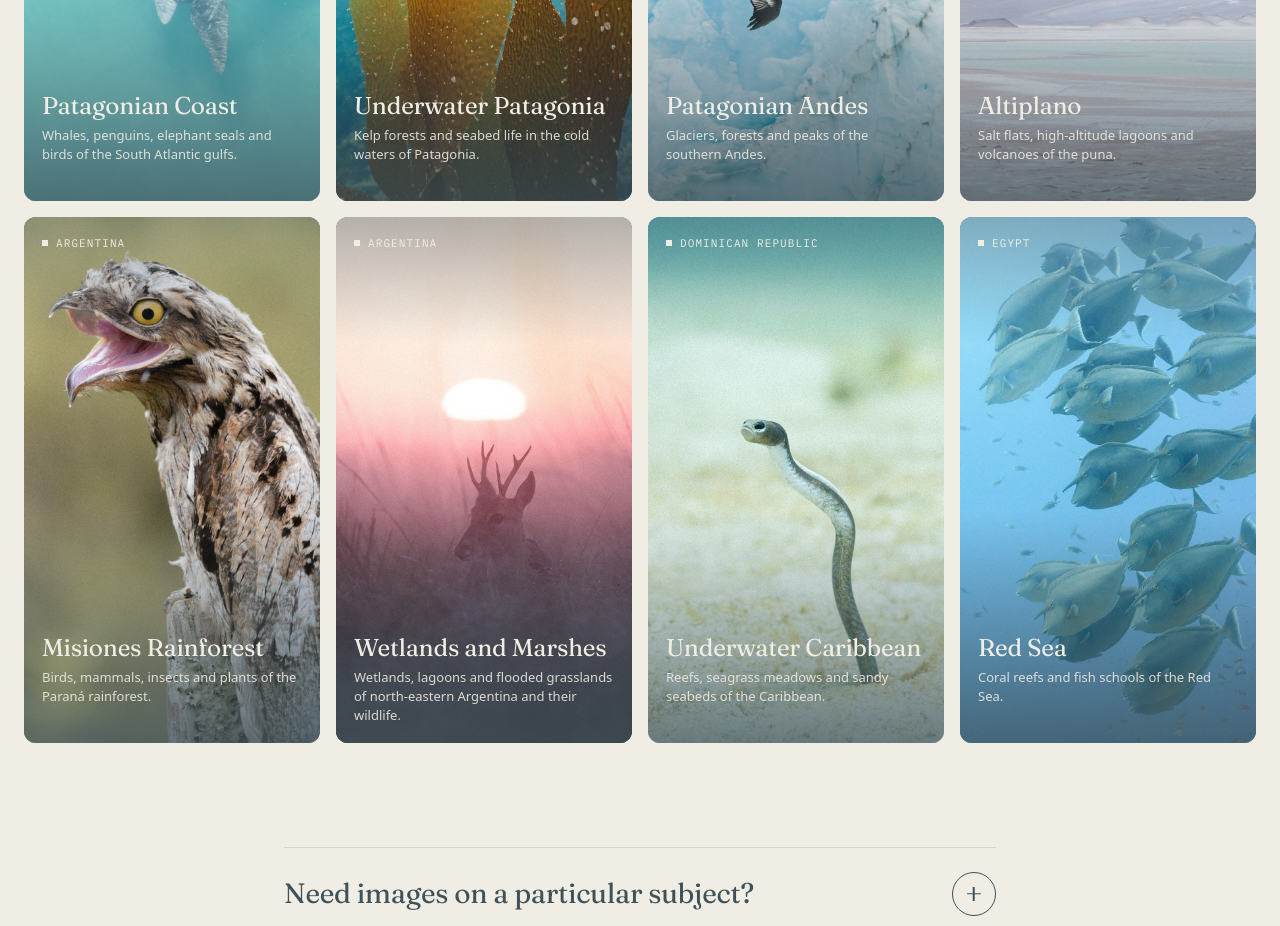
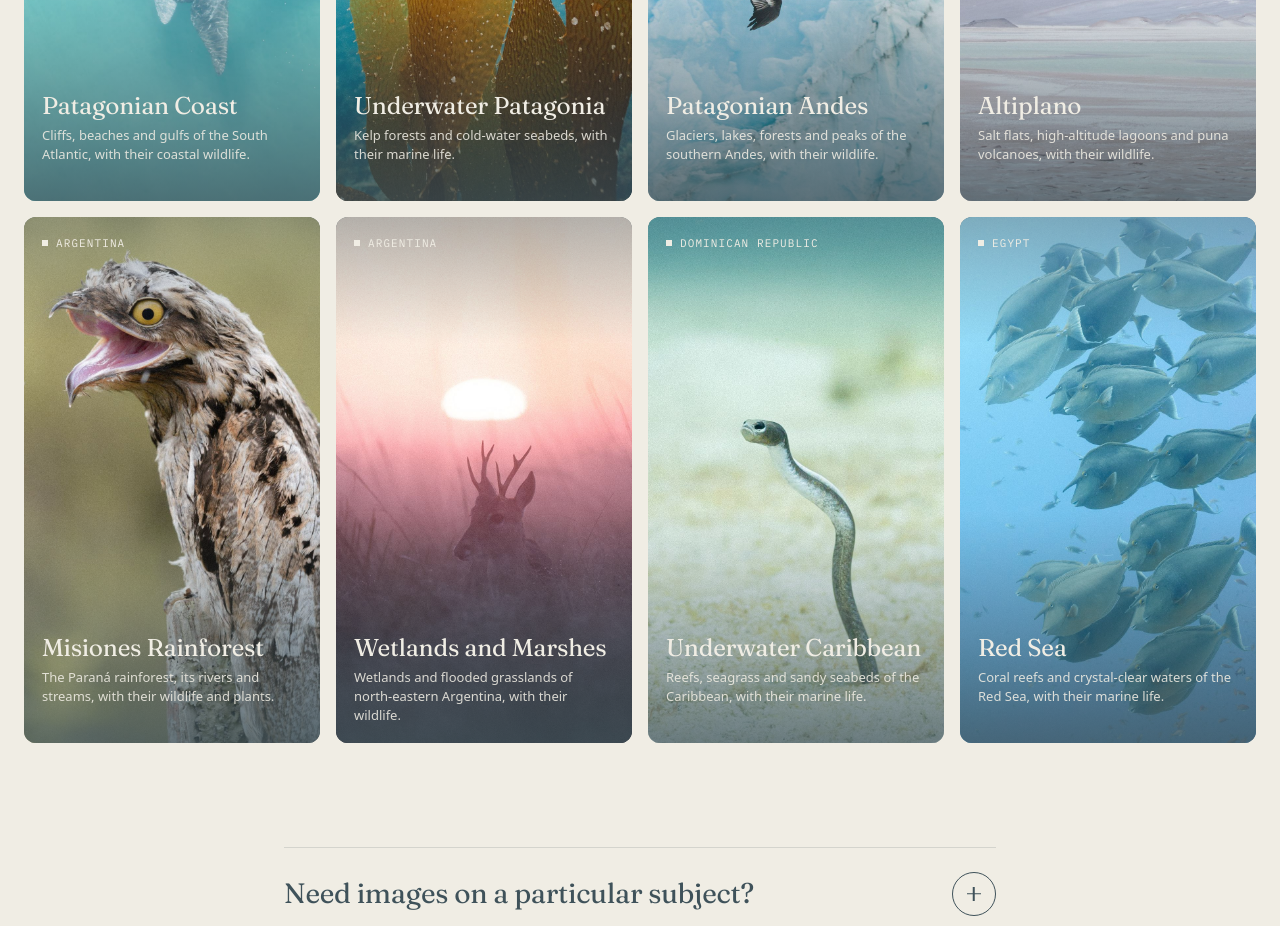
Before and after one commit to lyrawildlife/lyrawildlife.org, a plain HTML site: page sitio/mirada-natural/colecciones/index.html in a window 1280 px wide. Shown: the part 780-1706 px from the top of the page. Drawn offline with Linux system fonts and the light colour scheme; a web font is replaced by a local one.

Commit message:
Mirada Natural: descripciones de colecciones con un panorama general de paisajes y fauna
Sin especies ni lugares puntuales, por si la colección no los tiene. La regla queda
en LEEME.md y en el comentario de la grilla.

Co-Authored-By: Claude Opus 5.5 <noreply@anthropic.com>
Claude-Session: https://claude.ai/code/session_01N2UifehC87cNA9v8VXqn2d

```diff
--- a/sitio/mirada-natural/colecciones/index.html
+++ b/sitio/mirada-natural/colecciones/index.html
@@ -79,7 +79,7 @@
         <span class="tarjeta-cat"><span class="es">Argentina</span><span class="en">Argentina</span></span>
         <span class="tarjeta-texto">
           <span class="tarjeta-titulo"><span class="es">Costa Patagónica</span><span class="en">Patagonian Coast</span></span>
-          <span class="tarjeta-sub"><span class="es">Ballenas, pingüinos, elefantes marinos y aves de los golfos del Atlántico Sur.</span><span class="en">Whales, penguins, elephant seals and birds of the South Atlantic gulfs.</span></span>
+          <span class="tarjeta-sub"><span class="es">Acantilados, playas y golfos del Atlántico Sur, con su fauna marina y costera.</span><span class="en">Cliffs, beaches and gulfs of the South Atlantic, with their coastal wildlife.</span></span>
         </span>
       </article>
       <article class="tarjeta">
@@ -87,7 +87,7 @@
         <span class="tarjeta-cat"><span class="es">Argentina</span><span class="en">Argentina</span></span>
         <span class="tarjeta-texto">
           <span class="tarjeta-titulo"><span class="es">Patagonia Submarina</span><span class="en">Underwater Patagonia</span></span>
-          <span class="tarjeta-sub"><span class="es">Bosques de macroalgas y vida del fondo en las aguas frías de la Patagonia.</span><span class="en">Kelp forests and seabed life in the cold waters of Patagonia.</span></span>
+          <span class="tarjeta-sub"><span class="es">Bosques de macroalgas y fondos de aguas frías, con su vida marina.</span><span class="en">Kelp forests and cold-water seabeds, with their marine life.</span></span>
         </span>
       </article>
       <article class="tarjeta">
@@ -95,7 +95,7 @@
         <span class="tarjeta-cat"><span class="es">Chile y Argentina</span><span class="en">Chile and Argentina</span></span>
         <span class="tarjeta-texto">
           <span class="tarjeta-titulo"><span class="es">Andes Patagónicos</span><span class="en">Patagonian Andes</span></span>
-          <span class="tarjeta-sub"><span class="es">Glaciares, bosques y cumbres de la cordillera austral.</span><span class="en">Glaciers, forests and peaks of the southern Andes.</span></span>
+          <span class="tarjeta-sub"><span class="es">Glaciares, lagos, bosques y cumbres de la cordillera austral, con su fauna.</span><span class="en">Glaciers, lakes, forests and peaks of the southern Andes, with their wildlife.</span></span>
         </span>
       </article>
       <article class="tarjeta">
@@ -103,7 +103,7 @@
         <span class="tarjeta-cat"><span class="es">Argentina y Chile</span><span class="en">Argentina and Chile</span></span>
         <span class="tarjeta-texto">
           <span class="tarjeta-titulo"><span class="es">Altiplano</span><span class="en">Altiplano</span></span>
-          <span class="tarjeta-sub"><span class="es">Salares, lagunas de altura y volcanes de la puna.</span><span class="en">Salt flats, high-altitude lagoons and volcanoes of the puna.</span></span>
+          <span class="tarjeta-sub"><span class="es">Salares, lagunas de altura y volcanes de la puna, con su fauna.</span><span class="en">Salt flats, high-altitude lagoons and puna volcanoes, with their wildlife.</span></span>
         </span>
       </article>
       <article class="tarjeta">
@@ -111,7 +111,7 @@
         <span class="tarjeta-cat"><span class="es">Argentina</span><span class="en">Argentina</span></span>
         <span class="tarjeta-texto">
           <span class="tarjeta-titulo"><span class="es">Selva Misionera</span><span class="en">Misiones Rainforest</span></span>
-          <span class="tarjeta-sub"><span class="es">Aves, mamíferos, insectos y plantas de la selva paranaense.</span><span class="en">Birds, mammals, insects and plants of the Paraná rainforest.</span></span>
+          <span class="tarjeta-sub"><span class="es">Selva paranaense, ríos y arroyos, con su fauna y su flora.</span><span class="en">The Paraná rainforest, its rivers and streams, with their wildlife and plants.</span></span>
         </span>
       </article>
       <article class="tarjeta">
@@ -119,7 +119,7 @@
         <span class="tarjeta-cat"><span class="es">Argentina</span><span class="en">Argentina</span></span>
         <span class="tarjeta-texto">
           <span class="tarjeta-titulo"><span class="es">Esteros y Bañados</span><span class="en">Wetlands and Marshes</span></span>
-          <span class="tarjeta-sub"><span class="es">Humedales, lagunas y pastizales inundables del noreste argentino y su fauna.</span><span class="en">Wetlands, lagoons and flooded grasslands of north-eastern Argentina and their wildlife.</span></span>
+          <span class="tarjeta-sub"><span class="es">Humedales y pastizales inundables del noreste argentino, con su fauna.</span><span class="en">Wetlands and flooded grasslands of north-eastern Argentina, with their wildlife.</span></span>
         </span>
       </article>
       <article class="tarjeta">
@@ -127,7 +127,7 @@
         <span class="tarjeta-cat"><span class="es">República Dominicana</span><span class="en">Dominican Republic</span></span>
         <span class="tarjeta-texto">
           <span class="tarjeta-titulo"><span class="es">Caribe Submarino</span><span class="en">Underwater Caribbean</span></span>
-          <span class="tarjeta-sub"><span class="es">Arrecifes, praderas marinas y fondos de arena del Caribe.</span><span class="en">Reefs, seagrass meadows and sandy seabeds of the Caribbean.</span></span>
+          <span class="tarjeta-sub"><span class="es">Arrecifes, praderas marinas y fondos de arena del Caribe, con su vida marina.</span><span class="en">Reefs, seagrass and sandy seabeds of the Caribbean, with their marine life.</span></span>
         </span>
       </article>
       <article class="tarjeta">
@@ -135,7 +135,7 @@
         <span class="tarjeta-cat"><span class="es">Egipto</span><span class="en">Egypt</span></span>
         <span class="tarjeta-texto">
           <span class="tarjeta-titulo"><span class="es">Mar Rojo</span><span class="en">Red Sea</span></span>
-          <span class="tarjeta-sub"><span class="es">Arrecifes de coral y cardúmenes del Mar Rojo.</span><span class="en">Coral reefs and fish schools of the Red Sea.</span></span>
+          <span class="tarjeta-sub"><span class="es">Arrecifes de coral y aguas cristalinas del Mar Rojo, con su vida marina.</span><span class="en">Coral reefs and crystal-clear waters of the Red Sea, with their marine life.</span></span>
         </span>
       </article>
   </div>
```
Also changed, not shown: sitio/mirada-natural/index.html (+8 -7 lines), 1 other file.
